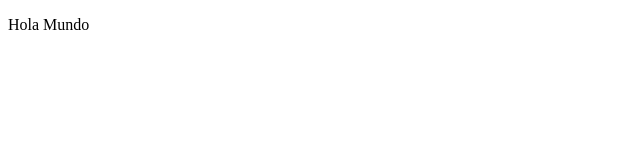
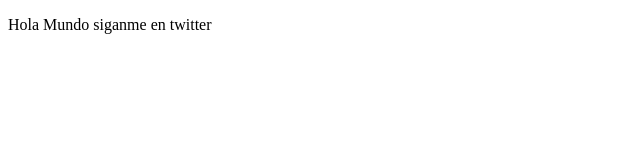
Before and after one commit to AlphProgrammer/prework, a plain HTML site: page index.html in a window 1280 px wide. Shown: the whole page, without its empty margins (0-640 px from the left). Drawn offline with Linux system fonts and the light colour scheme.

Commit message:
cambios agregamos twitter

```diff
--- a/index.html
+++ b/index.html
@@ -7,6 +7,6 @@
     <title>Document</title>
 </head>
 <body>
-    <p>Hola Mundo</p>
+    <p>Hola Mundo siganme en twitter</p>
 </body>
 </html>
```
